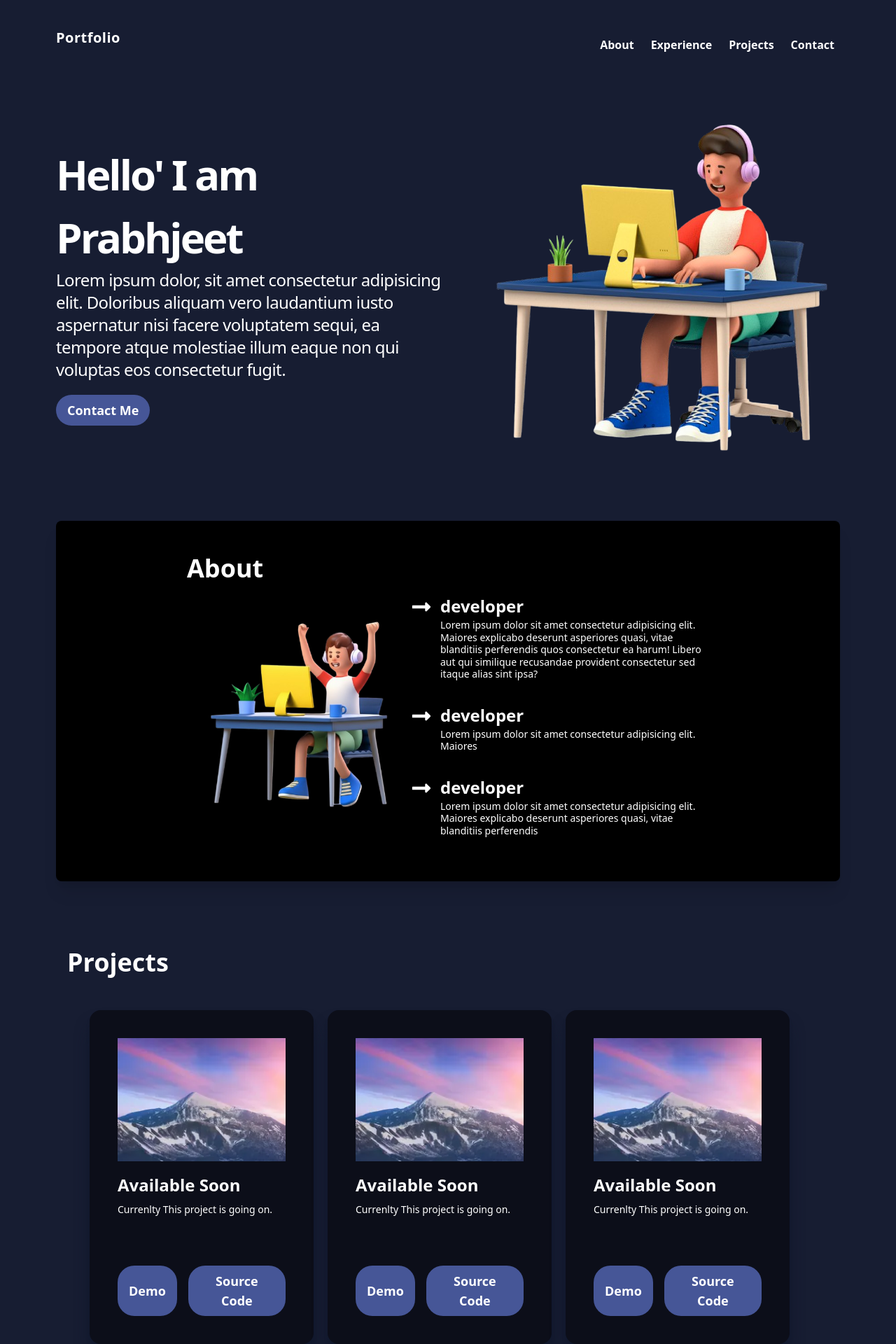
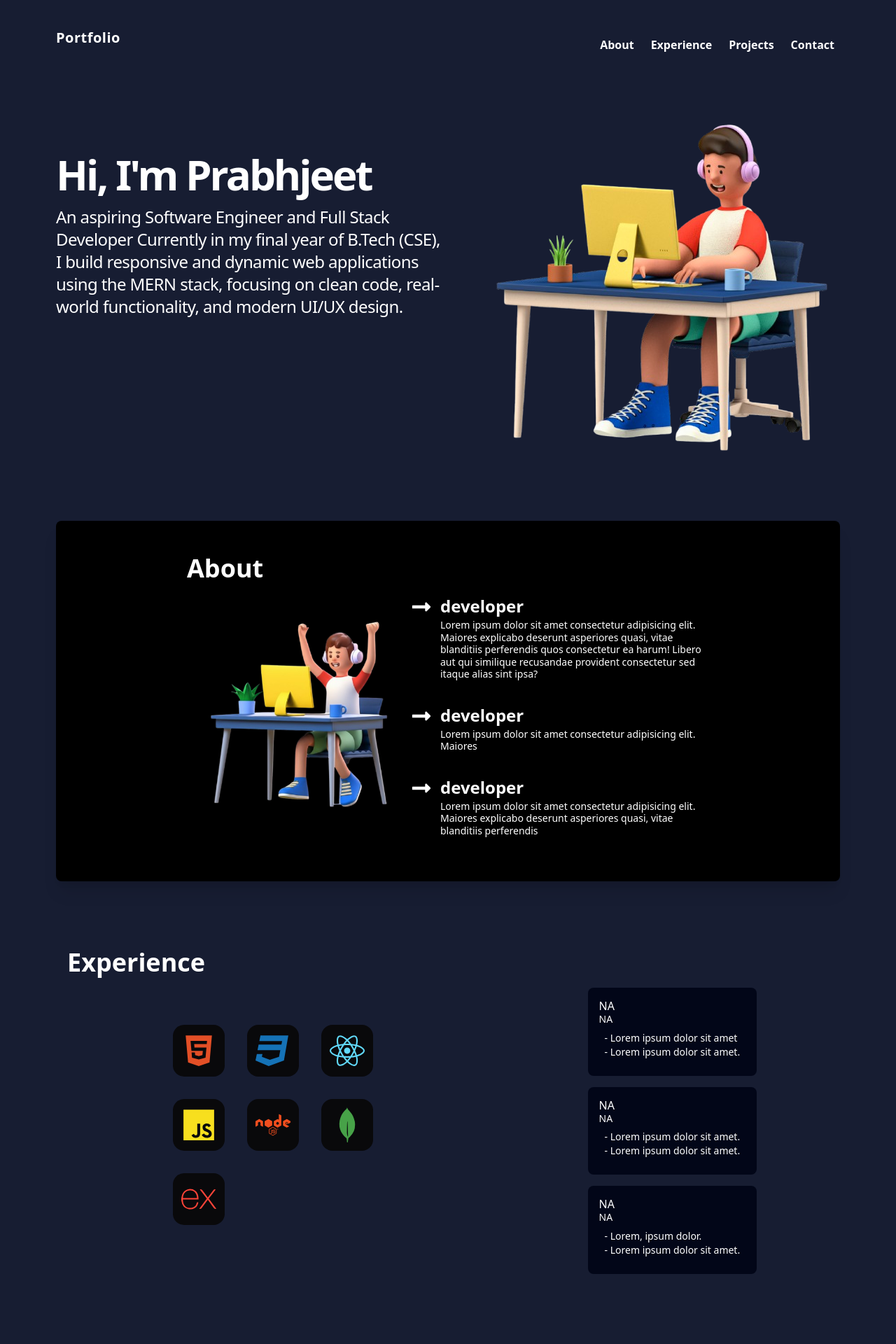
Before and after one commit to prabhjeet127s/portfolio-website, a React (Vite) app: page / in a window 1280 px wide. Shown: the top 1920 px of the page at 70% size. Built offline with nearby package versions, Linux system fonts and the light colour scheme.

Commit message:
completed overall design and Functionalities of site

```diff
--- a/src/App.jsx
+++ b/src/App.jsx
@@ -1,4 +1,6 @@
 import About from "./components/About"
+import Experience from "./components/Experience"
+import Footer from "./components/Footer"
 import Home from "./components/Home"
 import Nav from "./components/Nav"
 import Projects from "./components/Projects/Projects"
@@ -15,7 +17,9 @@ function App() {
       <Nav/>
       <Home/>
       <About/>
+      <Experience/>
       <Projects/>
+      <Footer/>
     </div>
   )
 }
--- a/src/components/About.jsx
+++ b/src/components/About.jsx
@@ -4,7 +4,7 @@ import { FaLongArrowAltRight } from "react-icons/fa";
 const About = () => {
   return (
     <div
-
+      id="About"
       className="text-white md:flex overflow-hidden items-center md:flex-wrap md:justify-center bg-black shadow-xl mx-0 md:mx-20 bg-opacity-30 rounded-lg p-12"
     >
       <div>
--- a/src/components/Experience.jsx
+++ b/src/components/Experience.jsx
@@ -7,7 +7,9 @@ import { FaNode } from "react-icons/fa6";
 
 const Experience = () => {
     return (
-        <div className="p-10 md:p-24">
+        <div id="Experience"
+
+        className="p-10 md:p-24">
             <h1 className="text-2xl md:text-4xl text-white font-bold">Experience</h1>
             <div className="flex flex-wrap items-center justify-around">
                 <div className="flex flex-wrap md:w-2/5 gap-8 md:p-12 py-10">
--- /dev/null
+++ b/src/components/Footer.jsx
@@ -0,0 +1,37 @@
+import React from "react";
+import { MdOutlineEmail } from "react-icons/md";
+import { CiLinkedin } from "react-icons/ci";
+import { FaGithub } from "react-icons/fa";
+
+const Footer = () => {
+  return (
+    <div
+      id="Footer"
+      className="flex justify-around bg-[#465697] text-white p-10 md:p-12 items-center"
+    >
+      <div>
+        <h1 className="text-2xl md:text-6xl font-bold">Contact</h1>
+        <h3 className="text-sm md:text-2xl font-normal">
+          Feel Free To reach out!
+        </h3>
+      </div>
+
+      <ul className="text-sm md:text-xl">
+        <li className="flex gap-1 items-center">
+          <MdOutlineEmail size={20} />
+           prabhjeet127.s@gmail.com
+        </li>
+        <li className="flex gap-1 items-center">
+          <CiLinkedin />
+          <a href="http://linkedin.com/in/prabhjeet-singh-518205207">linkedin.com/in/prabhjeet-singh-518205207</a>
+        </li>
+        <li className="flex gap-1 items-center">
+          <FaGithub />
+          <a href="https://github.com/prabhjeet127s">https://github.com/prabhjeet127s</a>
+        </li>
+      </ul>
+    </div>
+  );
+};
+
+export default Footer;
--- a/src/components/Home.jsx
+++ b/src/components/Home.jsx
@@ -1,17 +1,19 @@
 import React from 'react'
 import avatarImg from "./../assets/Individual-sessions-1-removebg-preview.png";
+import TextChange from './TextChange';
 
 const Home = () => {
     return (
         <div className='text-white flex w-full justify-between items-start p-10 md:p-20 '>
 
             <div className='md:w-2/4 md:pt-10 '>
-                <h1 className='text-3xl md:text-6xl font-bold leading-normal tracking-tighter'>Hello' I am Prabhjeet</h1>
-                <p className='text-sm md:text-2xl tracking-tight'>Lorem ipsum dolor, sit amet consectetur adipisicing elit. Doloribus aliquam vero laudantium iusto aspernatur nisi facere voluptatem sequi, ea tempore atque molestiae illum eaque non qui voluptas eos consectetur fugit.</p>
-                <button className="mt-5 md:md-10 text-white py02 px-3 text-sm md:text-lg md:py-2 md:px-4 hover:opacity-85 duration-300 hover:scale-105 font-semibold rounded-3xl bg-[#465697]">
-                    Contact Me
-                </button>
-                </div>
+                <h1 className='text-3xl md:text-6xl font-bold leading-normal tracking-tighter'><TextChange /></h1>
+                <p className='text-sm md:text-2xl tracking-tight'>
+                    An aspiring Software Engineer and Full Stack Developer
+                    Currently in my final year of B.Tech (CSE), I build responsive and dynamic web applications using the MERN stack, focusing on clean code, real-world functionality, and modern UI/UX design.
+                </p>
+
+            </div>
 
             <div>
                 <img className="" src={avatarImg} alt="" />
--- a/src/components/Nav.jsx
+++ b/src/components/Nav.jsx
@@ -11,25 +11,27 @@ const Nav = () => {
 
       <span className='text-xl font-bold tracking-wide'>Portfolio</span>
 
-      <ul className={`${menu?"block":"hidden"}    mx-24 py-2 mt-4 font-semibold md:mt-5 bg-black px-2 rounded-xl bg-opacity-30 md:border-none text-center md:bg-transparent md:static md:mx-0 md:flex gap-6`}>
+      <ul className={`${menu ? "block" : "hidden"}    mx-24 py-2 mt-4 font-semibold md:mt-5 bg-black px-2 rounded-xl bg-opacity-30 md:border-none text-center md:bg-transparent md:static md:mx-0 md:flex gap-6`}>
         <a href="#About">
-        <li className='text-md transition-all duration-300 p-1 md:p-0'>About</li>
+          <li className='text-md transition-all duration-300 p-1 md:p-0'>About</li>
         </a>
 
         <a href="#Experience">
-        <li>Experience</li>
+          <li className="text-md transition-all duration-300 p-1 md:p-0">
+            Experience
+          </li>
         </a>
 
         <a href="#Projects">
-        <li>Projects</li>
+          <li className="text-md transition-all duration-300 p-1 md:p-0" >Projects</li>
         </a>
 
-        <a href="#Contact">
-        <li>Contact</li>
+        <a href="#Footer">
+          <li className="text-md transition-all duration-300 p-1 md:p-0" >Contact</li>
         </a>
 
       </ul>
-       {showMenu ? (
+      {showMenu ? (
         <RiMenu2Line
           size={30}
           className="md:hidden absolute right-10 top-6 transition-all duration-300"
--- /dev/null
+++ b/src/components/TextChange.jsx
@@ -0,0 +1,33 @@
+import React from "react";
+import { useState, useEffect } from "react";
+const TextChange = () => {
+  const texts = ["Hi, I'm Prabhjeet", "Hi, I'm Prabhjee", "Hi, I'm Prabhjee"];
+  const [currenText, setCurrentText] = useState("");
+  const [endValue, setendValue] = useState(true);
+  const [isForward, setIsForward] = useState(true);
+  const [index, setIndex] = useState(0);
+
+  useEffect(() => {
+    const intervalId = setInterval(() => {
+      setCurrentText(texts[index].substring(0, endValue));
+      if (isForward) {
+        setendValue((prev) => prev + 1);
+      } else {
+        setendValue((prev) => prev - 1);
+      }
+      if (endValue > texts[index].length + 10) {
+        setIsForward(false);
+      }
+      if (endValue < 2.1) {
+        setIsForward(true);
+        setIndex((prev) => prev & texts.length);
+      }
+    }, 80);
+
+    return () => clearInterval(intervalId);
+  }, [endValue, isForward, index, texts]);
+
+  return <div className="transition ease duration-300">{currenText}</div>;
+};
+
+export default TextChange;
--- a/src/index.css
+++ b/src/index.css
@@ -1 +1,5 @@
 @import "tailwindcss";
+
+*{
+    scroll-behavior: smooth;
+}
```
Also changed, not shown: src/components/Projects/Projects.jsx (line endings or trailing spaces).
